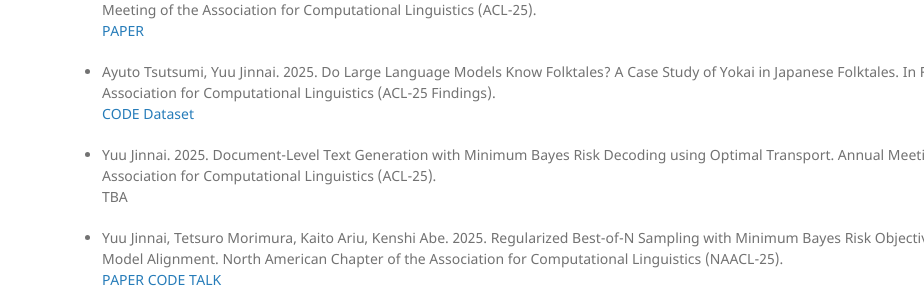
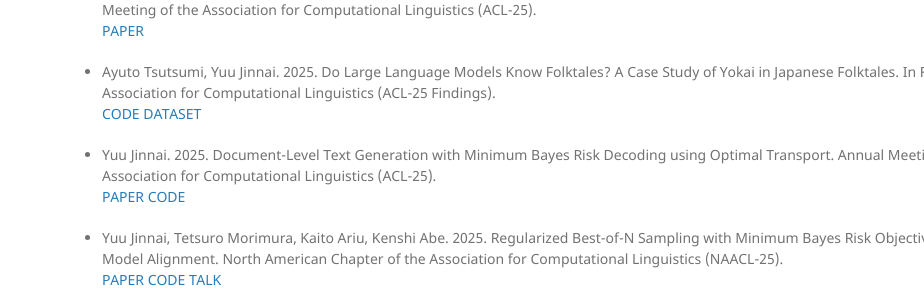
Before and after one commit to jinnaiyuu/jinnaiyuu.github.io, a Jekyll site: the page built from ja/index.md, in a window 1280 px wide and 900 px high, scrolled down 585 px. Shown: the part 156-454 px from the top of the window, without its empty margins (356-1280 px from the left). Built offline with Jekyll 4.4.1, drawn with Linux system fonts in a browser that asks for light colours; our own code applies the rules of GitHub Pages for plain Markdown files.

Commit message:
Added mbr-ot paper

```diff
--- a/ja/index.md
+++ b/ja/index.md
@@ -23,10 +23,10 @@
 [PAPER](https://arxiv.org/abs/2502.12685)
 
 - Ayuto Tsutsumi, Yuu Jinnai. 2025. Do Large Language Models Know Folktales? A Case Study of Yokai in Japanese Folktales. In Findings of the Association for Computational Linguistics (ACL-25 Findings).
-[CODE](https://github.com/CyberAgentAILab/YokaiEval) [Dataset](https://huggingface.co/datasets/cyberagent/YokaiEval)
+[CODE](https://github.com/CyberAgentAILab/YokaiEval) [DATASET](https://huggingface.co/datasets/cyberagent/YokaiEval)
 
 - Yuu Jinnai. 2025. Document-Level Text Generation with Minimum Bayes Risk Decoding using Optimal Transport. Annual Meeting of the Association for Computational Linguistics (ACL-25).
-TBA
+[PAPER](https://arxiv.org/abs/2505.23078) [CODE](https://github.com/jinnaiyuu/mbr-optimal-transport)
 
 - Yuu Jinnai, Tetsuro Morimura, Kaito Ariu, Kenshi Abe. 2025. Regularized Best-of-N Sampling with Minimum Bayes Risk Objective for Language Model Alignment. North American Chapter of the Association for Computational Linguistics (NAACL-25).
 [PAPER](https://arxiv.org/abs/2404.01054) [CODE](https://github.com/CyberAgentAILab/regularized-bon) [TALK](https://www.youtube.com/watch?v=W7tBJK4n0H8)
```
Also changed, not shown: index.md (+2 -2 lines).
